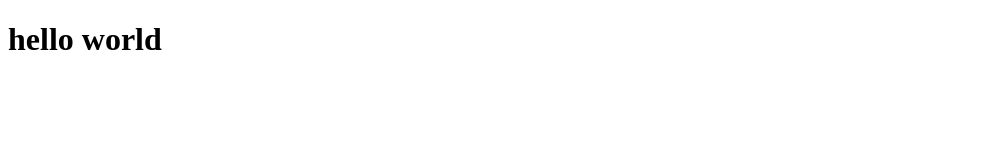
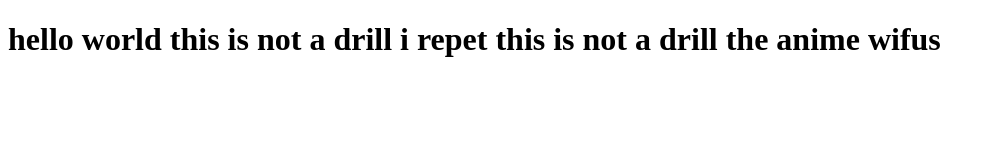
Before and after one commit to blueanime2/website, a plain HTML site: page index.html in a window 1280 px wide. Shown: the whole page, without its empty margins (0-994 px from the left). Drawn offline with Linux system fonts and the light colour scheme.

Commit message:
updated heading

```diff
--- a/index.html
+++ b/index.html
@@ -7,6 +7,6 @@
     <title>Document</title>
 </head>
 <body>
-   <h1>hello world</h1>
+   <h1>hello world this is not a drill i repet this is not a drill the anime wifus</h1>
 </body>
 </html>
```
